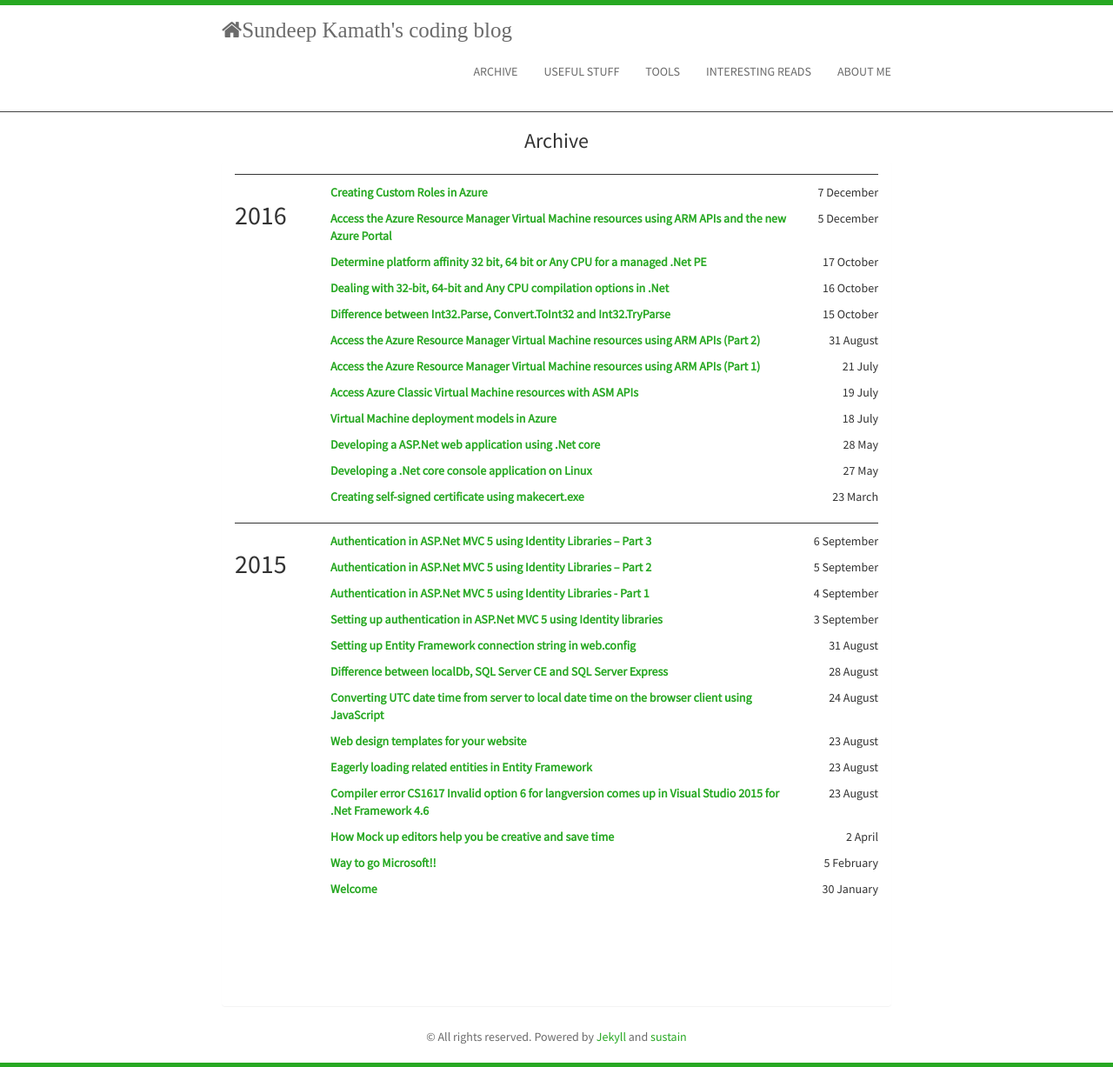
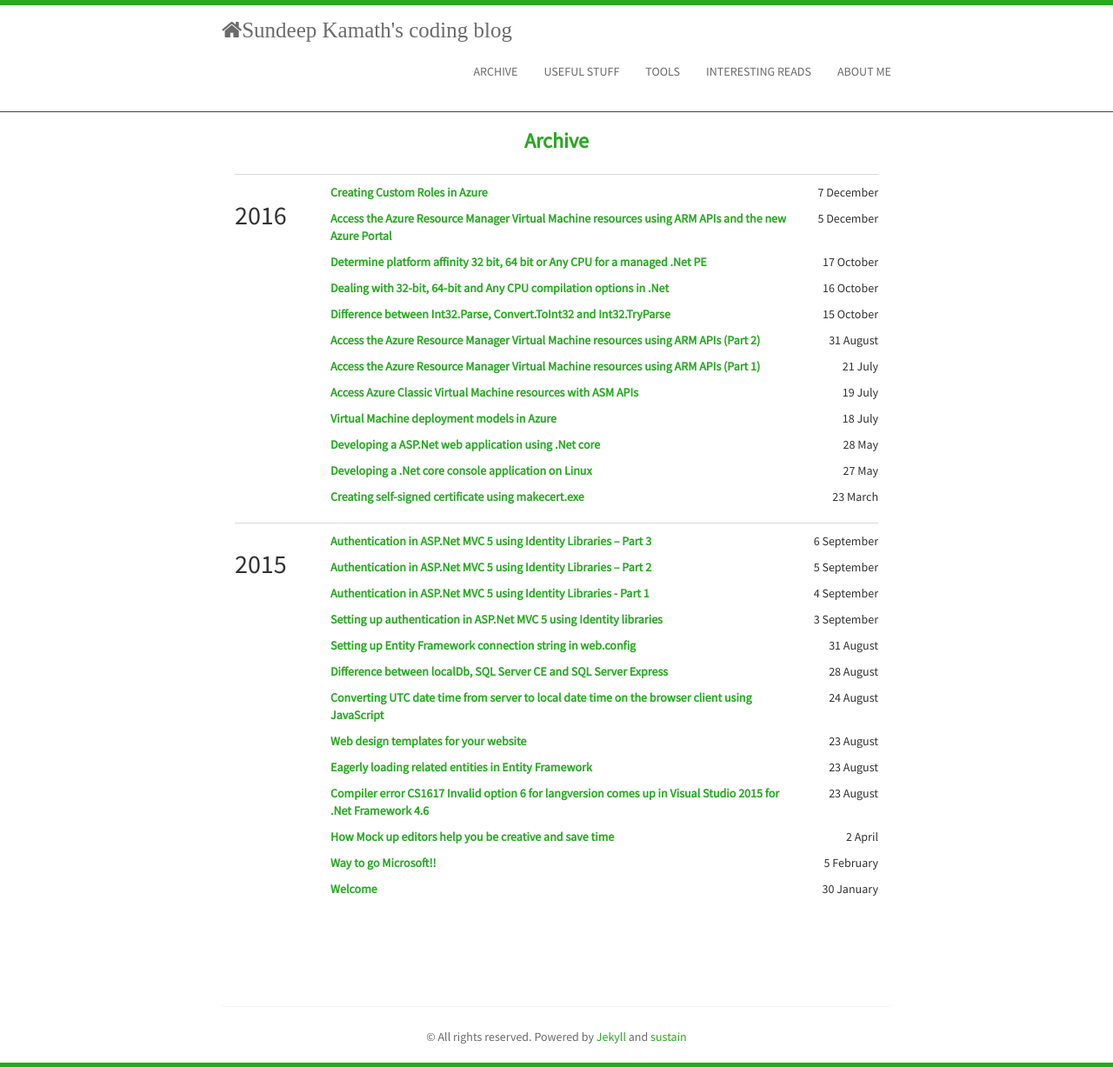
Before and after one commit to sundeepkamath/sundeepkamath.github.io.bkp, a Jekyll site: the page built from index.html, in a window 1280 px wide. Shown: the whole page at 87% size. Built offline with Jekyll 4.4.1, drawn with Linux system fonts in a browser that asks for light colours; nearby versions of some CDN libraries; the list of posts is cut into pages by our own code.

Commit message:
updated home page css

```diff
--- a/index.html
+++ b/index.html
@@ -4,8 +4,8 @@ title: Blog
 ---
 
 <div class="container">
-	<h3>Archive</h3>
 	<div class="panel panel-default">
+			<h3 style="color:#27A822;font-weight:700;font-size:24px;">Archive</h3>
 	<div class="panel-body">
 		<section class="archive">
 			{% for post in site.posts %}
--- a/static/css/main.css
+++ b/static/css/main.css
@@ -29,7 +29,7 @@ body {
 }
 
 .archive-item {
-  border-top: 1px solid #333;
+  border-top: 1px solid rgb(218, 218, 218);
   padding-top: 10px;
   margin-bottom: 10px;
   display: -webkit-box;
```
